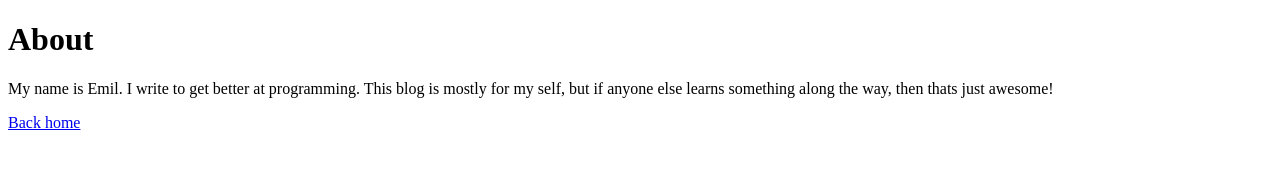
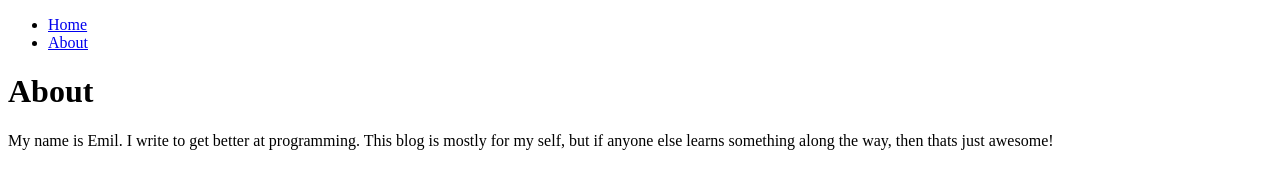
Before and after one commit to emilschultz/verbessern, a Gatsby site: page /aboutPage in a window 1280 px wide. Built offline with nearby package versions, Linux system fonts and the light colour scheme; Gatsby itself is replaced by a stand-in of ours.

Commit message:
use Layout component for navigation/routing

```diff
--- /dev/null
+++ b/src/components/Layout.js
@@ -0,0 +1,25 @@
+import * as React from "react";
+import { Link } from "gatsby";
+
+const Layout = ({ pageTitle, children }) => {
+  return (
+    <div>
+      <nav>
+        <ul>
+          <li>
+            <Link to="/">Home</Link>
+          </li>
+          <li>
+            <Link to="/aboutPage">About</Link>
+          </li>
+        </ul>
+      </nav>
+      <main>
+        <h1>{pageTitle}</h1>
+        {children}
+      </main>
+    </div>
+  );
+};
+
+export default Layout;
--- a/src/pages/aboutPage.js
+++ b/src/pages/aboutPage.js
@@ -1,17 +1,17 @@
 import * as React from "react";
-import { Link } from "gatsby";
+import Layout from "../components/Layout";
 
 const AboutPage = () => {
   return (
+    <Layout pageTitle="About">
       <main>
-      <h1>About</h1>
         <p>
           My name is Emil. I write to get better at programming. This blog is
           mostly for my self, but if anyone else learns something along the way,
           then thats just awesome!
         </p>
-      <Link to="/">Back home</Link>
       </main>
+    </Layout>
   );
 };
 
```
Also changed, not shown: src/pages/index.js (+10 -10 lines). Lines whose indentation alone changed are shown as unchanged.
